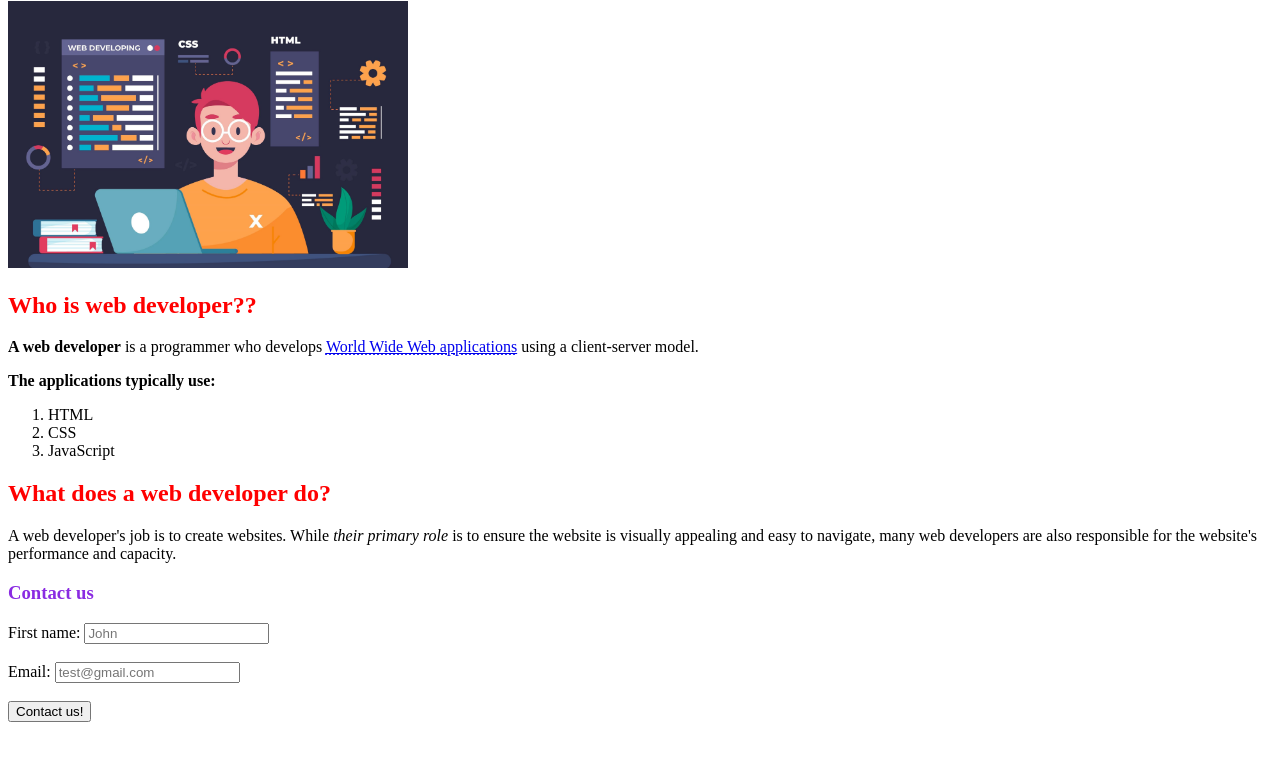
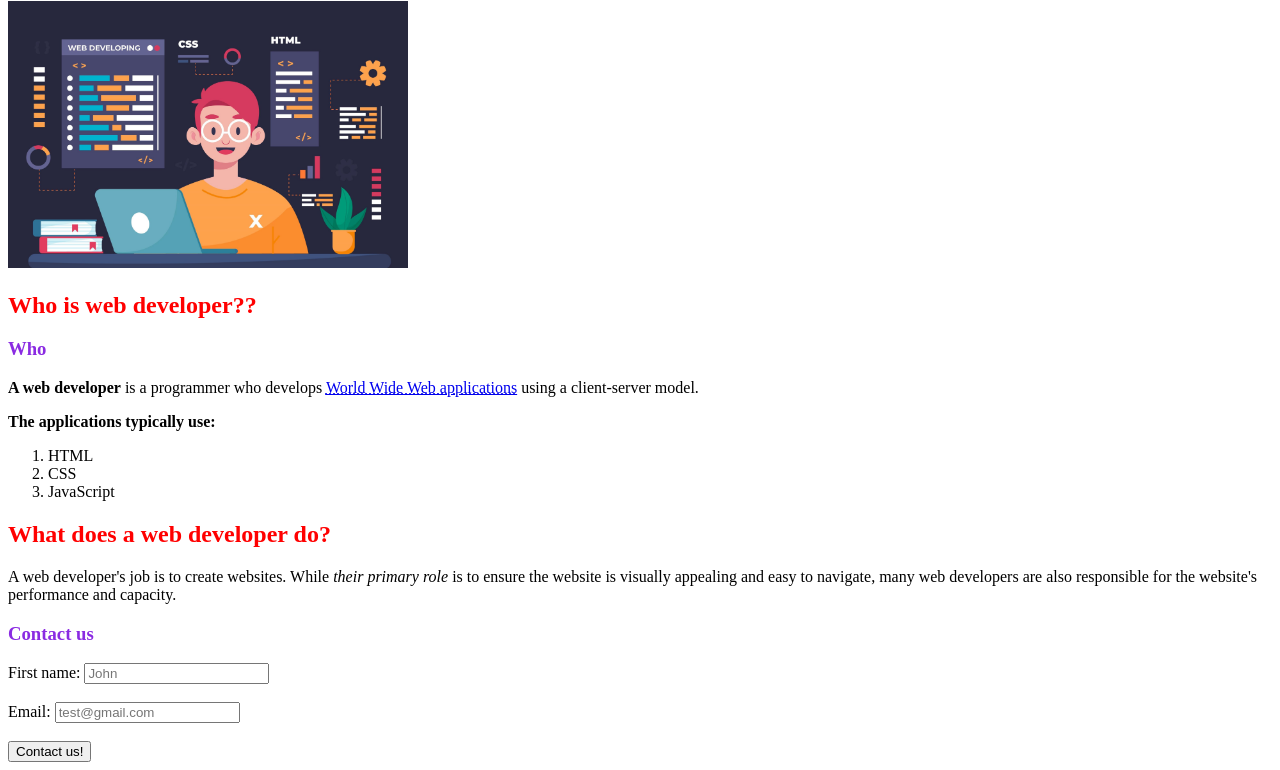
Before and after one commit to Yuliia9719/try, a plain HTML site: page index.html in a window 1280 px wide. Shown: the part 79-849 px from the top of the page. Before the commit the page ends 809 px from the top, so only its background shows below. Drawn offline with Linux system fonts and the light colour scheme.

Commit message:
-modified index.html

```diff
--- a/index.html
+++ b/index.html
@@ -13,6 +13,7 @@
   <img src="img/Web_developer.jpg" alt="web developer" width="400">
   <div class="introduction">
     <h2>Who is web developer??</h2>
+    <h3>Who</h3>
     <p><b>A web developer</b> is a programmer who develops <a href="https://en.wikipedia.org/wiki/World_Wide_Web"><abbr
           title="World Wide Web">World
           Wide Web applications</abbr></a> using a client-server model.</p>
```
